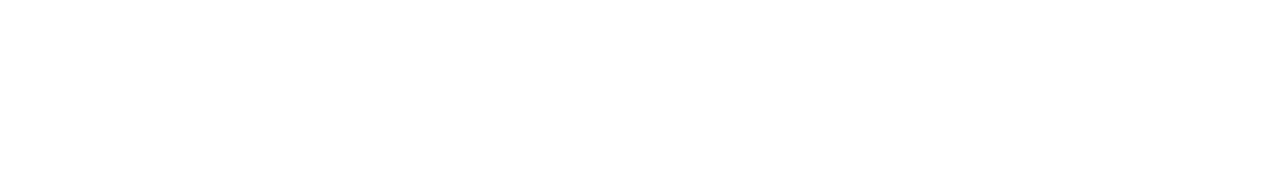
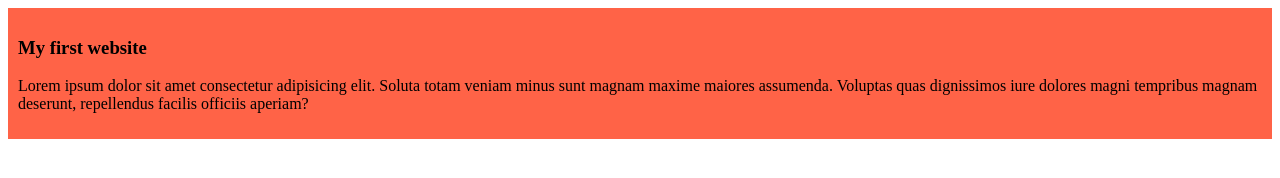
Before and after one commit to SHAHED-BIN/my-simple-website, a plain HTML site: page index.html in a window 1280 px wide. Drawn offline with Linux system fonts and the light colour scheme.

Commit message:
added the first blog

```diff
--- a/index.html
+++ b/index.html
@@ -4,8 +4,14 @@
     <meta charset="UTF-8">
     <meta name="viewport" content="width=\, initial-scale=1.0">
     <title>My simple website</title>
+    <link rel="stylesheet" href="styles/blog.css">
 </head>
 <body>
-
+    <div>
+        <h3>My first website</h3>
+        <p>Lorem ipsum dolor sit amet consectetur adipisicing elit. Soluta totam
+             veniam minus sunt magnam maxime maiores assumenda. Voluptas quas
+              dignissimos iure dolores magni tempribus magnam deserunt, repellendus facilis officiis aperiam?</p>
+    </div>
 </body>
 </html>
--- /dev/null
+++ b/styles/blog.css
@@ -0,0 +1,4 @@
+div{
+    background-color: tomato;
+    padding: 10px;
+}
```
